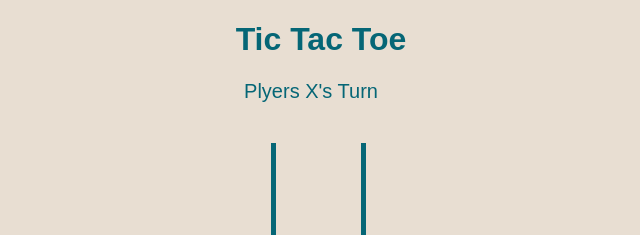
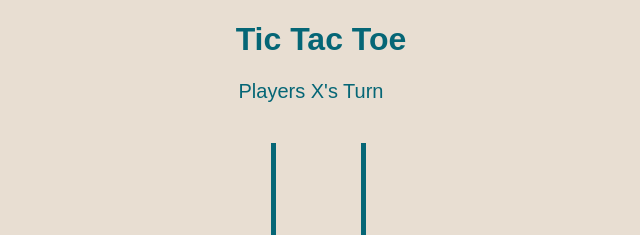
Before and after one commit to amr1n/tic_tac_toe, a plain HTML site: page index.html in a window 1280 px wide. Shown: the top 235 px of the page, 319-959 px from the left. Drawn offline with Linux system fonts and the light colour scheme.

Commit message:
corrected the spelling in message tag

```diff
--- a/index.html
+++ b/index.html
@@ -10,7 +10,7 @@ g="en">
 <body>
 	 <div class="container">
 		 <h1>Tic Tac Toe</h1>
-		 <p class="message">Plyers X's turn</p>
+		 <p class="message">Players X's turn</p>
 
 		 <div class="gameboard">
 		 	<div class="cell" id="0"></div>
```
